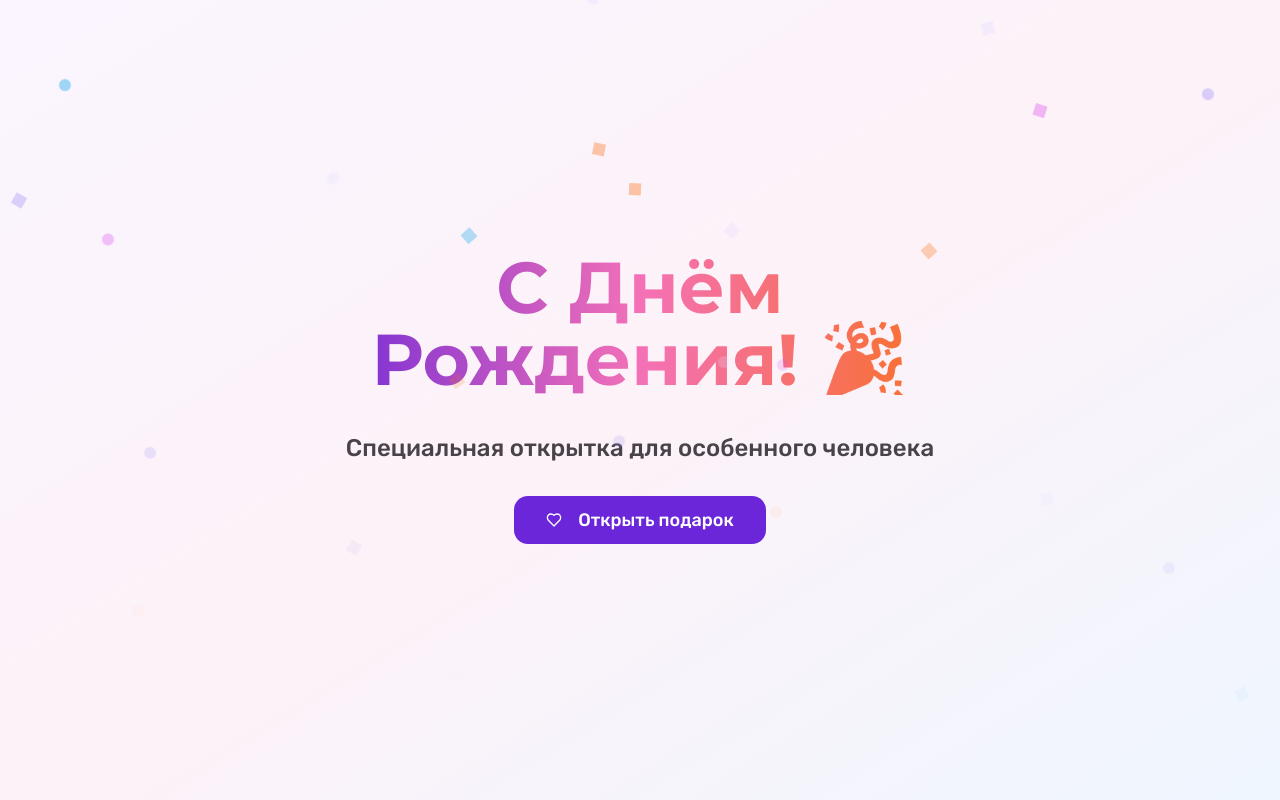
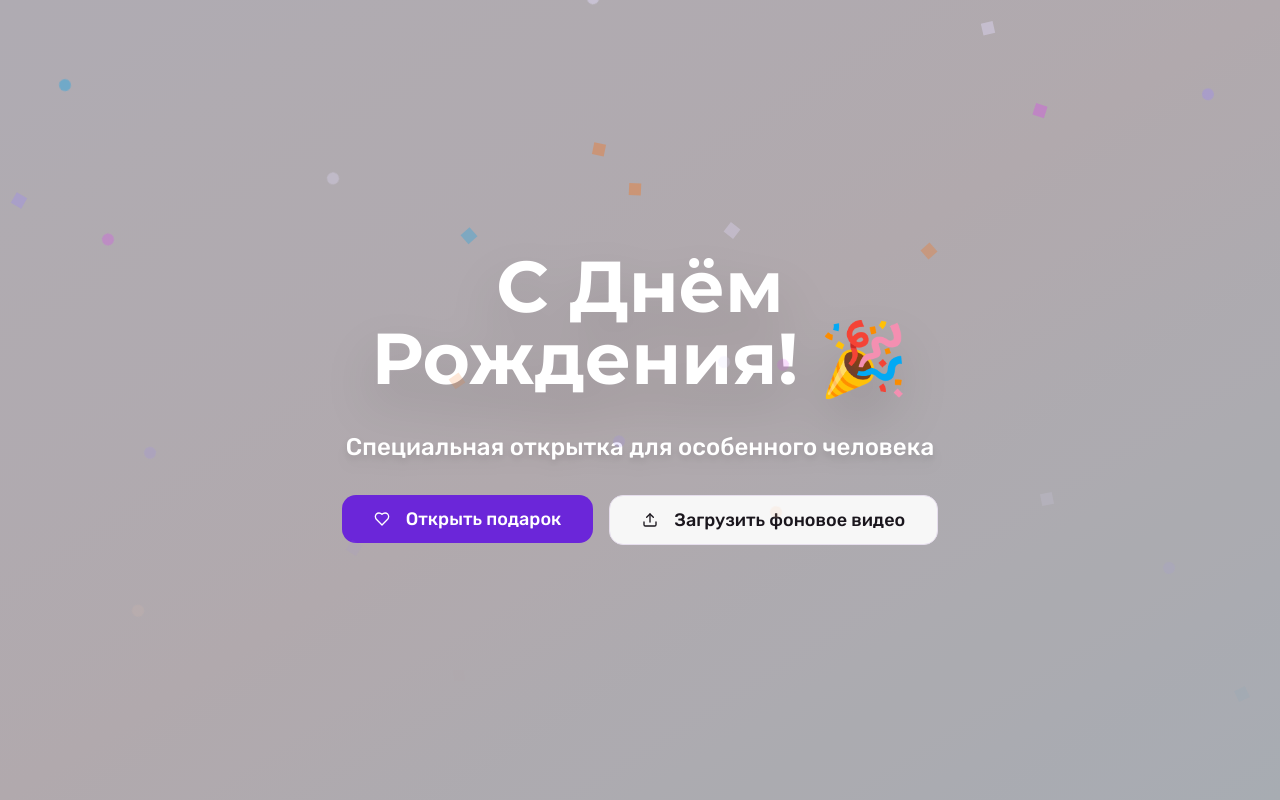
Before and after one commit to pr-poehali-dev/website-creation-project-55, a React (Vite) app: page / in a window 1280 px wide. Built offline with nearby package versions, Linux system fonts and the light colour scheme.

Commit message:
Кастомное видео на заставке

```diff
--- a/src/pages/Index.tsx
+++ b/src/pages/Index.tsx
@@ -7,6 +7,7 @@ const Index = () => {
   const [currentSection, setCurrentSection] = useState<'welcome' | 'greetings' | 'gallery' | 'surprise' | 'video'>('welcome');
   const [showConfetti, setShowConfetti] = useState(true);
   const [backgroundVideo, setBackgroundVideo] = useState<string | null>(null);
+  const [welcomeBackgroundVideo, setWelcomeBackgroundVideo] = useState<string | null>(null);
 
   const confettiColors = ['#9b87f5', '#D946EF', '#F97316', '#0EA5E9', '#FEC6A1', '#E5DEFF'];
 
@@ -15,6 +16,14 @@ const Index = () => {
     if (file && file.type.startsWith('video/')) {
       const videoUrl = URL.createObjectURL(file);
       setBackgroundVideo(videoUrl);
+    }
+  };
+
+  const handleWelcomeVideoUpload = (e: React.ChangeEvent<HTMLInputElement>) => {
+    const file = e.target.files?.[0];
+    if (file && file.type.startsWith('video/')) {
+      const videoUrl = URL.createObjectURL(file);
+      setWelcomeBackgroundVideo(videoUrl);
     }
   };
 
@@ -41,14 +50,24 @@ const Index = () => {
       )}
 
       {currentSection === 'welcome' && (
-        <div className="min-h-screen flex flex-col items-center justify-center p-6 animate-fade-in">
-          <div className="text-center space-y-8 max-w-2xl">
+        <div className="min-h-screen flex flex-col items-center justify-center p-6 animate-fade-in relative">
+          {welcomeBackgroundVideo && (
+            <video
+              src={welcomeBackgroundVideo}
+              autoPlay
+              loop
+              muted
+              className="absolute inset-0 w-full h-full object-cover z-0"
+            />
+          )}
+          <div className="absolute inset-0 bg-black/30 z-10"></div>
+          <div className="text-center space-y-8 max-w-2xl relative z-20">
             <div className="animate-float">
-              <h1 className="text-7xl font-bold text-transparent bg-clip-text bg-gradient-to-r from-primary via-secondary to-accent mb-4">
+              <h1 className="text-7xl font-bold text-white drop-shadow-2xl mb-4">
                 С Днём Рождения! 🎉
               </h1>
             </div>
-            <p className="text-2xl text-foreground/80 font-medium">
+            <p className="text-2xl text-white drop-shadow-lg font-medium">
               Специальная открытка для особенного человека
             </p>
             <div className="flex flex-wrap gap-4 justify-center mt-12">
@@ -60,6 +79,26 @@ const Index = () => {
                 <Icon name="Heart" className="mr-2" size={24} />
                 Открыть подарок
               </Button>
+              <label htmlFor="welcome-video-upload">
+                <Button
+                  size="lg"
+                  variant="outline"
+                  className="text-lg px-8 py-6 bg-white/90 hover:bg-white cursor-pointer"
+                  asChild
+                >
+                  <span>
+                    <Icon name="Upload" className="mr-2" size={24} />
+                    Загрузить фоновое видео
+                  </span>
+                </Button>
+              </label>
+              <input
+                id="welcome-video-upload"
+                type="file"
+                accept="video/*"
+                onChange={handleWelcomeVideoUpload}
+                className="hidden"
+              />
             </div>
           </div>
         </div>
```
